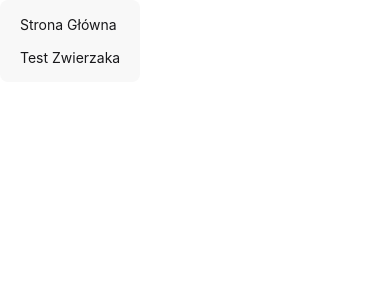
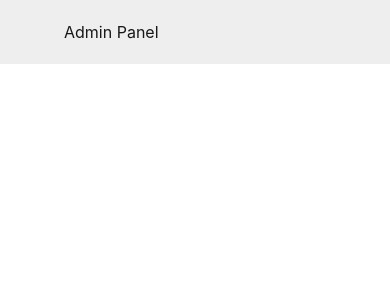
Before and after one commit to Zyziolez/AnimalShelterWebsite, a Vue app: page /admin in a window 390 px wide. Shown: the top 300 px of the page. Built offline with nearby package versions, Linux system fonts and the light colour scheme; the HTML template or start-up script is replaced by a standard one.

Commit message:
started working on admin panel

```diff
--- a/src/App.vue
+++ b/src/App.vue
@@ -3,7 +3,7 @@ import { RouterLink, RouterView } from 'vue-router'
 </script>
 
 <template>
-  <nav>
+  <!-- <nav>
     <ul class="menu menu-vertical lg:menu-horizontal bg-base-200 rounded-box">
       <li>
         <a><RouterLink to="/">Strona Główna</RouterLink></a>
@@ -12,7 +12,7 @@ import { RouterLink, RouterView } from 'vue-router'
         <a><RouterLink to="/animal/1">Test Zwierzaka</RouterLink></a>
       </li>
     </ul>
-  </nav>
+  </nav> -->
 
   <RouterView />
 </template>
--- /dev/null
+++ b/src/components/AnimalCard.vue
@@ -0,0 +1,24 @@
+
+<script setup lang="ts">
+
+</script>
+<template>
+    <div className="card bg-base-100 w-96 shadow-sm">
+  <figure>
+    <img
+      src="https://img.daisyui.com/images/stock/photo-1606107557195-0e29a4b5b4aa.webp"
+      alt="Shoes" />
+  </figure>
+  <div className="card-body">
+    <h2 className="card-title">
+      Card Title
+      <div className="badge badge-secondary">NEW</div>
+    </h2>
+    <p>A card component has a figure, a body part, and inside body there are title and actions parts</p>
+    <div className="card-actions justify-end">
+      <div className="badge badge-outline">Fashion</div>
+      <div className="badge badge-outline">Products</div>
+    </div>
+  </div>
+</div>
+</template>
--- a/src/composables/useAnimals.ts
+++ b/src/composables/useAnimals.ts
@@ -5,6 +5,7 @@ export function useAnimals() {
   const animals = ref<AnimalCard[]>([]) // Dla listy
   const singleAnimal = ref<Animal | null>(null) // Dla detali jednego zwierzaka
   const loading = ref(false)
+  const simpleAnimals = ref<Animal[]>([]) // zwierzeta bez kart
 
   // 1. Pobieranie całej listy kart
   const fetchCards = async () => {
@@ -30,11 +31,24 @@ export function useAnimals() {
     }
   }
 
+  //wszystkie zwierzeta - dla panelu admina
+  const fetchSimpleAnimals = async () => {
+    loading.value = true
+    try {
+      const response = await fetch('https://localhost:5001/api/Animals')
+      simpleAnimals.value = await response.json()
+    } finally {
+      loading.value = false
+    }
+  }
+
   return {
     animals,
     singleAnimal,
     loading,
+    simpleAnimals,
     fetchCards,
-    fetchAnimalById
+    fetchAnimalById,
+    fetchSimpleAnimals
   }
 }
--- a/src/router/index.ts
+++ b/src/router/index.ts
@@ -13,6 +13,16 @@ const router = createRouter({
       path: '/animal/:animalId',
       name: 'animal',
       component: () => import('@/views/AnimalView.vue')
+    },
+    {
+       path: '/login',
+      name: 'login',
+      component: () => import('@/views/LoginView.vue')
+    },
+    {
+        path: '/admin',
+        name: 'admin',
+        component: () => import('@/views/AdminView.vue')
     }
 
   ],
--- /dev/null
+++ b/src/views/AdminView.vue
@@ -0,0 +1,56 @@
+
+<script setup lang="ts">
+import { ref, onMounted } from 'vue'
+import { useAnimals } from '@/composables/useAnimals'
+
+const { simpleAnimals, fetchSimpleAnimals } = useAnimals()
+
+
+</script>
+<template>
+    <div>
+        <div className="drawer">
+  <input id="my-drawer-2" type="checkbox" className="drawer-toggle" />
+  <div className="drawer-content flex flex-col">
+    <div className="navbar bg-base-300 w-full">
+      <div className="flex-none lg:hidden">
+        <label htmlFor="my-drawer-2" aria-label="open sidebar" className="btn btn-square btn-ghost">
+          <svg
+            xmlns="http://www.w3.org/2000/svg"
+            fill="none"
+            viewBox="0 0 24 24"
+            className="inline-block h-6 w-6 stroke-current"
+          >
+            <path
+              strokeLinecap="round"
+              strokeLinejoin="round"
+              strokeWidth="2"
+              d="M4 6h16M4 12h16M4 18h16"
+            ></path>
+          </svg>
+        </label>
+      </div>
+      <div className="mx-2 flex-1 px-2">Admin Panel</div>
+      <div className="hidden flex-none lg:block">
+        <ul className="menu menu-horizontal">
+          <li><button className="btn btn-ghost">Panel</button></li>
+          <li><button className="btn btn-ghost">Formularze</button></li>
+
+        </ul>
+      </div>
+    </div>
+
+  </div>
+
+  <!--  widok mobilny  -->
+  <div className="drawer-side">
+    <label htmlFor="my-drawer-2" aria-label="close sidebar" className="drawer-overlay"></label>
+    <ul className="menu menu-horizontal">
+          <li><button className="btn btn-ghost">Panel</button></li>
+          <li><button className="btn btn-ghost">Formularze</button></li>
+
+        </ul>
+  </div>
+</div>
+    </div>
+</template>
--- /dev/null
+++ b/src/views/LoginView.vue
@@ -0,0 +1,22 @@
+
+<script setup lang="ts">
+
+</script>
+<template>
+    <div class="flex justify-center h-screen items-center" >
+        <fieldset className="fieldset bg-base-200 border-base-300 rounded-box w-xs border p-4">
+        <legend className="fieldset-legend">Login</legend>
+
+        <label className="label">Email</label>
+        <input type="email" className="input" placeholder="Email" />
+
+        <label className="label">Password</label>
+        <input type="password" className="input" placeholder="Password" />
+
+        <RouterLink to="/admin" >
+            <button className="btn btn-neutral mt-4">Login</button>
+        </RouterLink>
+
+        </fieldset>
+    </div>
+</template>
```
